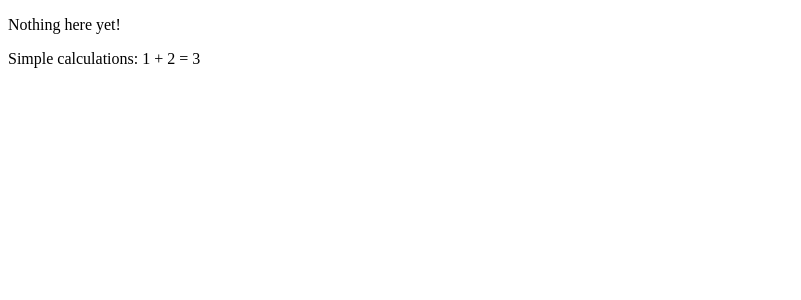
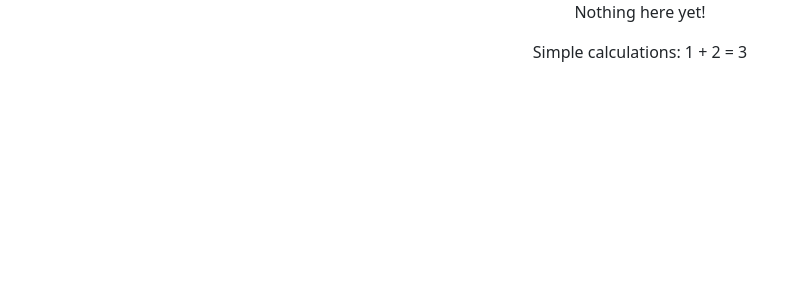
Before and after one commit to tony-nyagah/phonecat, a Vue app in the folder vue-phonecat/: page / in a window 1280 px wide. Shown: the top 300 px of the page, without its empty margins (0-801 px from the left). Built offline with nearby package versions, Linux system fonts and the light colour scheme.

Commit message:
added bootstrap to the dependencies

```diff
--- a/vue-phonecat/package.json
+++ b/vue-phonecat/package.json
@@ -11,6 +11,7 @@
     "typecheck": "vue-tsc --noEmit -p tsconfig.vitest.json --composite false"
   },
   "dependencies": {
+    "bootstrap": "^5.1.3",
     "pinia": "^2.0.11",
     "vue": "^3.2.31",
     "vue-router": "^4.0.12"
--- a/vue-phonecat/src/App.vue
+++ b/vue-phonecat/src/App.vue
@@ -18,8 +18,8 @@
   </header>
 
   <RouterView />-->
-  <p>Nothing here {{ 'yet' + '!' }}</p>
-  <p>Simple calculations: 1 + 2 = {{ 1 + 2 }}</p>
+  <p class="text-center">Nothing here {{ 'yet' + '!' }}</p>
+  <p class="text-center">Simple calculations: 1 + 2 = {{ 1 + 2 }}</p>
 </template>
 
 <style>
--- a/vue-phonecat/src/main.ts
+++ b/vue-phonecat/src/main.ts
@@ -1,5 +1,9 @@
 import { createApp } from 'vue'
 import { createPinia } from 'pinia'
+
+import "bootstrap/dist/css/bootstrap.min.css"
+import "bootstrap"
+
 
 import App from './App.vue'
 import router from './router'
```
Also changed, not shown: 1 other file (tests, documents, lock files or other folders).
